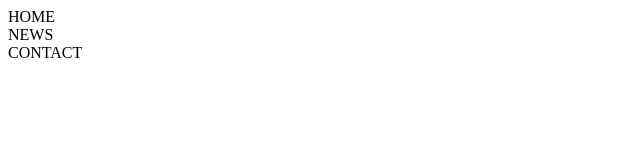
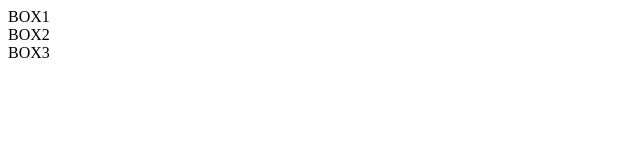
Before and after one commit to DomZinBek/DomZinBek, a plain HTML site: page index.html in a window 1280 px wide. Shown: the full height of the page, 0-640 px from the left. Drawn offline with Linux system fonts and the light colour scheme.

Commit message:
Update index.html

```diff
--- a/index.html
+++ b/index.html
@@ -8,9 +8,9 @@
 </head>
 <body>
     <div class="container">
-        <div>HOME</div>
-        <div>NEWS</div>
-        <div>CONTACT</div>
+        <div>BOX1</div>
+        <div>BOX2</div>
+        <div>BOX3</div>
     </div>
 </body>
 </html>
```
